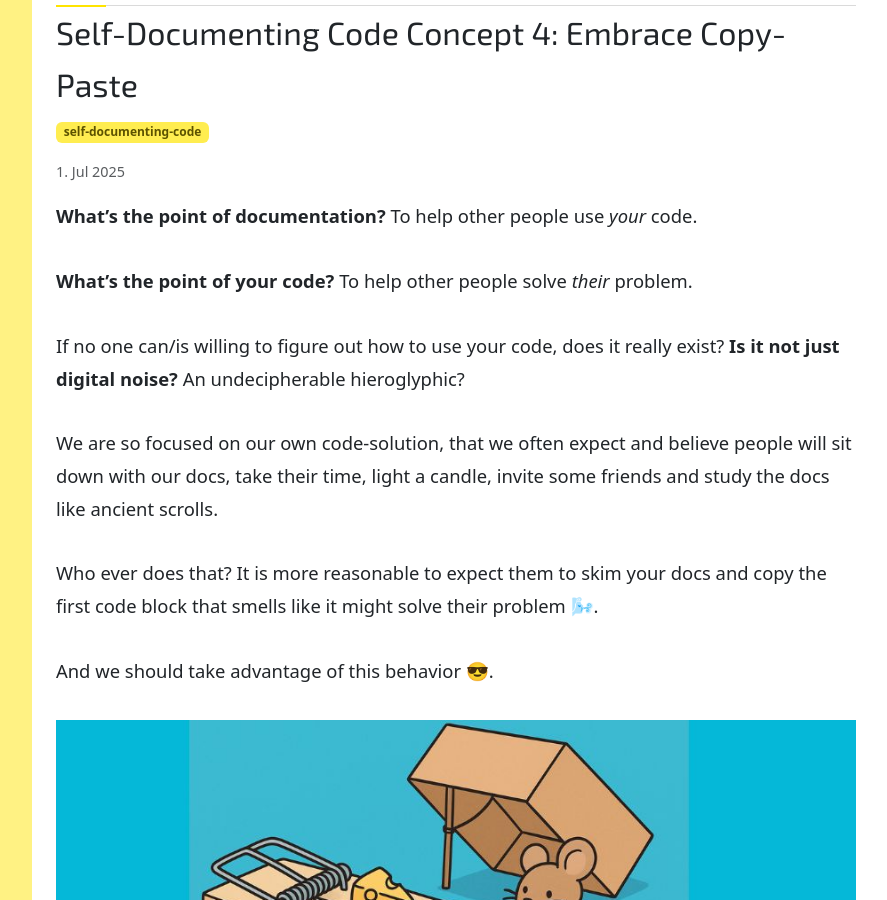
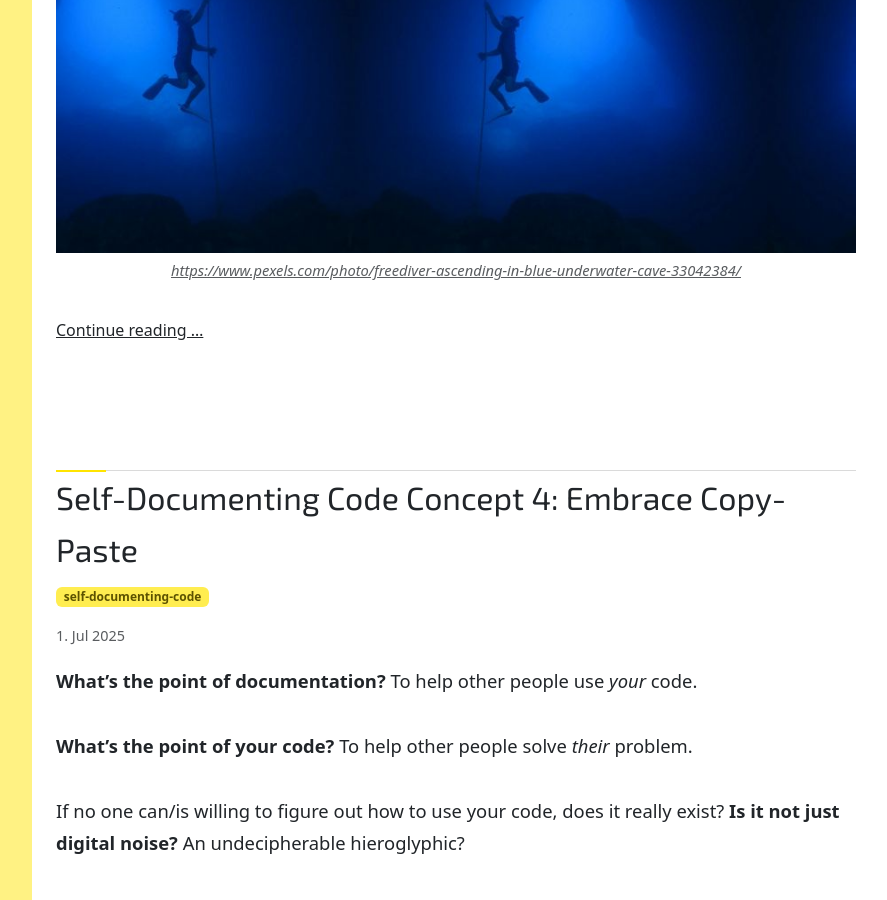
Before and after one commit to inesp/inesp.github.io, a Jekyll site: the page built from index.md, in a window 1280 px wide and 900 px high, scrolled down 1210 px. Shown: the whole window, without its empty margins (288-1175 px from the left). Built offline with Jekyll 4.4.1, drawn with Linux system fonts in a browser that asks for light colours; nearby versions of some CDN libraries; some web fonts are replaced; some of the changed lines change nothing that is shown.

Commit message:
Add picture

```diff
--- a/_posts/2025-07-21-blind-spots-in-code-part-I.md
+++ b/_posts/2025-07-21-blind-spots-in-code-part-I.md
@@ -32,6 +32,8 @@
 - and sooooooo maaaaaaany more ...
 
 Our biases are holding us all back. But it needn't be this way.
+
+{% include image.html alt="Anchoring" src="bias/anchor.jpg" ref="https://www.pexels.com/photo/freediver-ascending-in-blue-underwater-cave-33042384/" %}
 
 <!--more-->
 
@@ -168,7 +170,7 @@
 
 The first step to overcoming anchoring is to **be aware of it**. Once we know how the trick works, we can start taking precautions against it.
 
-In the next post I will talk about **confirmation bias** and **availability heuristic** in PRs and tests.
+In the next post (that is half written) I will talk about **confirmation bias** and **availability heuristic** in PRs and tests.
 
 
 ## Next
```
Also changed, not shown: assets/bias/anchor.jpg (added).
